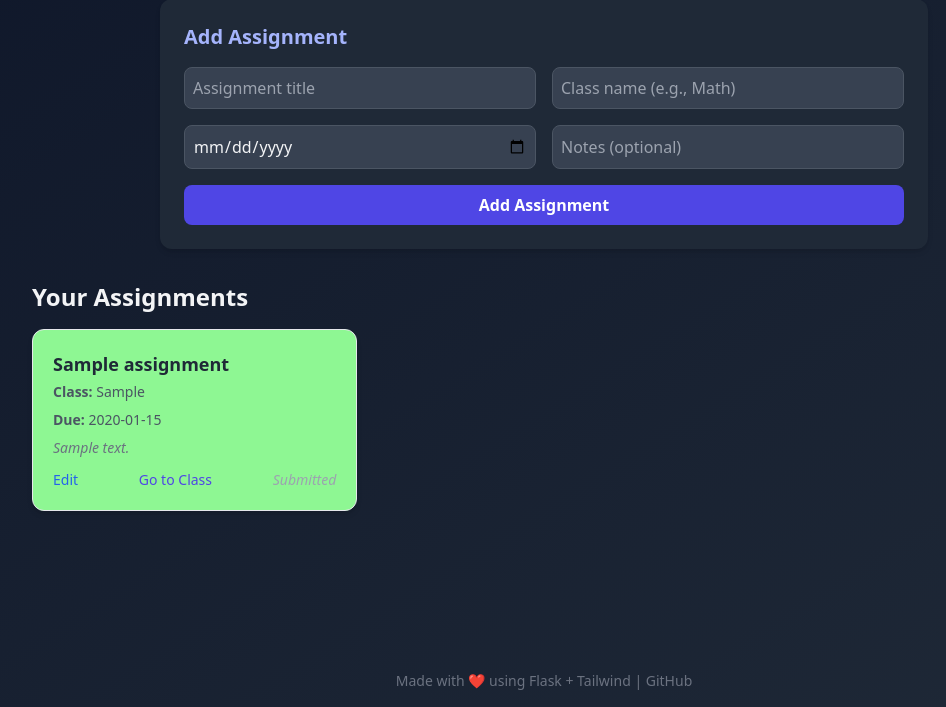
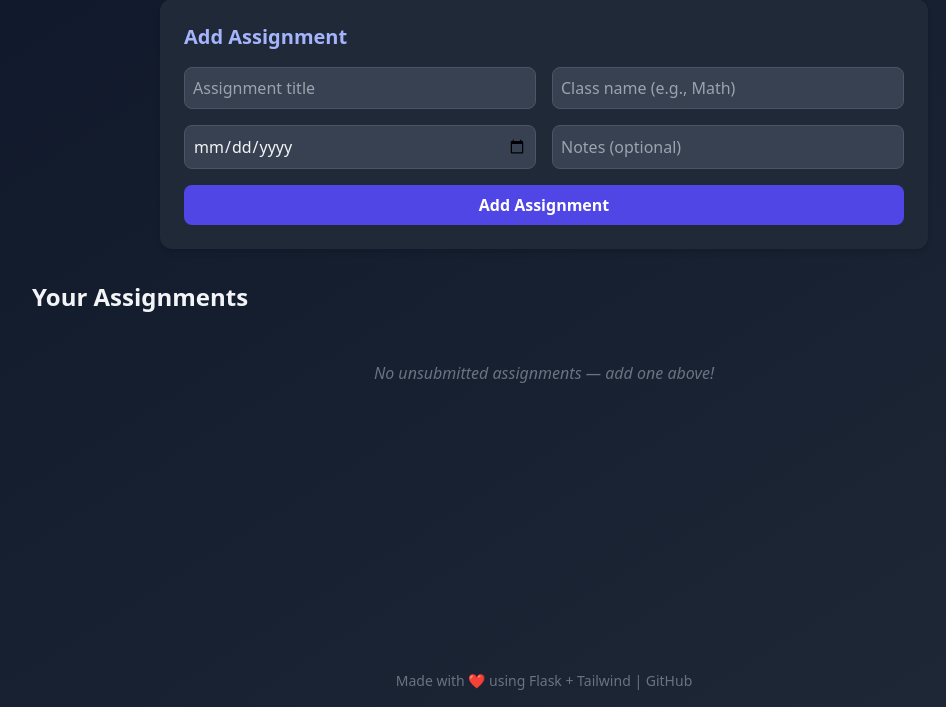
Before and after one commit to DevSpectra-bit/assignment, a Flask app: page / in a window 1280 px wide. Shown: the part 93-800 px from the top of the page, without its empty margins (96-1042 px from the left). Run offline with Flask 3, Linux system fonts and the light colour scheme; the visitor is signed in with stand-in values (Sample User, id 1); tables that the repository leaves empty hold one stand-in row (values such as "Sample post"); some libraries are stand-ins or nearby versions.

Commit message:
Add submitted assignments view and update feature flags

```diff
--- a/app.py
+++ b/app.py
@@ -1458,6 +1458,41 @@ def add_grade(assignment_id):
     conn.close()
     return render_template("add_grade.html", assignment=assignment)
 
+@app.route("/submitted-assignments")
+def submitted_assignments():
+    if "user_id" not in session:
+        return redirect(url_for("login"))
+
+    if not feature_enabled("submitted-view", default=True):
+        if session.get("dev") or session.get("user_id") == -1 or session.get("is_admin") == 1:
+            pass
+        else:
+            return render_template("disabled.html"), 403
+
+    conn = get_connection()
+    c = conn.cursor()
+
+    try:
+        if IS_POSTGRES:
+            c.execute("""
+                SELECT *
+                FROM assignments
+                WHERE user_id = %s AND submitted = TRUE
+                ORDER BY due_date ASC
+            """, (session["user_id"],))
+        else:
+            c.execute("""
+                SELECT *
+                FROM assignments
+                WHERE user_id = ? AND submitted = 1
+                ORDER BY due_date ASC
+            """, (session["user_id"],))
+
+        assignments = c.fetchall()
+    finally:
+        conn.close()
+
+    return render_template("submitted_assignments.html", assignments=assignments)
 
 if __name__ == "__main__":
     port = int(os.environ.get("PORT", 5000))
--- a/feature_flags.json
+++ b/feature_flags.json
@@ -6,5 +6,6 @@
   "manage_classes": true,
   "edit_assignment": true,
   "account": true,
-  "change_password": true
+  "change_password": true,
+  "submitted-view": true
 }
--- a/templates/index.html
+++ b/templates/index.html
@@ -56,6 +56,9 @@
           <!-- GRADE TRACKER -->
           <a href="/grade-tracker" class="block px-4 py-2 {% if dark_mode %}text-gray-100 hover:bg-gray-700{% else %}hover:bg-gray-100 text-gray-800{% endif %}">Grade Tracker</a>
 
+          <!-- SUBMITTED ASSIGNMENTS -->
+          <a href="{{ url_for('submitted_assignments') }}" class="block px-4 py-2 {% if dark_mode %}text-gray-100 hover:bg-gray-700{% else %}hover:bg-gray-100 text-gray-800{% endif %}">Submitted Assignments</a>
+
           <div class="my-1 {% if dark_mode %}border-t border-gray-700{% else %}border-t{% endif %}"></div>
 
           <!-- LOGOUT -->
@@ -73,54 +76,16 @@
 
     <!-- Add Assignment Form -->
     <section class="{% if dark_mode %}bg-gray-800 text-gray-100{% else %}bg-white text-gray-800{% endif %} rounded-xl shadow-md p-6 mb-8 max-w-3xl mx-auto">
-
-    <h2 class="text-xl font-semibold mb-4
-      {% if dark_mode %}text-indigo-300{% else %}text-indigo-600{% endif %}">
-      Add Assignment
-    </h2>
+      <h2 class="text-xl font-semibold mb-4 {% if dark_mode %}text-indigo-300{% else %}text-indigo-600{% endif %}">Add Assignment</h2>
 
       <form action="{{ url_for('add') }}" method="POST" class="grid md:grid-cols-2 gap-4">
-
-      <input type="text" name="title" placeholder="Assignment title" required
-        class="rounded-lg p-2 focus:ring focus:ring-indigo-300
-        {% if dark_mode %}
-          bg-gray-700 text-gray-100 border border-gray-600 placeholder-gray-400
-        {% else %}
-          bg-white text-gray-800 border border-gray-300 placeholder-gray-500
-        {% endif %}">
-
-      <input type="text" name="class" placeholder="Class name (e.g., Math)" required
-        class="rounded-lg p-2 focus:ring focus:ring-indigo-300
-        {% if dark_mode %}
-          bg-gray-700 text-gray-100 border border-gray-600 placeholder-gray-400
-        {% else %}
-          bg-white text-gray-800 border border-gray-300 placeholder-gray-500
-        {% endif %}">
-
-      <input type="date" name="due_date" required
-        class="rounded-lg p-2 focus:ring focus:ring-indigo-300
-        {% if dark_mode %}
-          bg-gray-700 text-gray-100 border border-gray-600
-        {% else %}
-          bg-white text-gray-800 border border-gray-300
-        {% endif %}">
-
-      <input type="text" name="notes" placeholder="Notes (optional)"
-        class="rounded-lg p-2 focus:ring focus:ring-indigo-300
-        {% if dark_mode %}
-          bg-gray-700 text-gray-100 border border-gray-600 placeholder-gray-400
-        {% else %}
-          bg-white text-gray-800 border border-gray-300 placeholder-gray-500
-        {% endif %}">
-
-      <button type="submit"
-        class="col-span-2 font-semibold py-2 rounded-lg transition
-        bg-indigo-600 text-white hover:bg-indigo-700">
-        Add Assignment
-      </button>
+        <input type="text" name="title" placeholder="Assignment title" required class="rounded-lg p-2 focus:ring focus:ring-indigo-300 {% if dark_mode %}bg-gray-700 text-gray-100 border border-gray-600 placeholder-gray-400{% else %}bg-white border border-gray-300 text-gray-900 placeholder-gray-500{% endif %}">
+        <input type="text" name="class" placeholder="Class name (e.g., Math)" required class="rounded-lg p-2 focus:ring focus:ring-indigo-300 {% if dark_mode %}bg-gray-700 text-gray-100 border border-gray-600 placeholder-gray-400{% else %}bg-white border border-gray-300 text-gray-900 placeholder-gray-500{% endif %}">
+        <input type="date" name="due_date" required class="rounded-lg p-2 focus:ring focus:ring-indigo-300 {% if dark_mode %}bg-gray-700 text-gray-100 border border-gray-600{% else %}bg-white border border-gray-300{% endif %}">
+        <input type="text" name="notes" placeholder="Notes (optional)" class="rounded-lg p-2 focus:ring focus:ring-indigo-300 {% if dark_mode %}bg-gray-700 text-gray-100 border border-gray-600 placeholder-gray-400{% else %}bg-white border border-gray-300 text-gray-900 placeholder-gray-500{% endif %}">
+        <button type="submit" class="col-span-2 bg-indigo-600 text-white font-semibold py-2 rounded-lg hover:bg-indigo-700 transition">Add Assignment</button>
       </form>
     </section>
-
 
     <!-- Assignment List -->
     <section class="max-w-5xl mx-auto">
@@ -133,13 +98,8 @@
       {% if assignments %}
         <div class="grid md:grid-cols-2 lg:grid-cols-3 gap-6">
           {% for a in assignments %}
-          <div class="rounded-xl shadow-md overflow-hidden border
-           {% if a.submitted %} flask-submitted border-gray-200
-            {% elif a.is_past_due %} flash-red border-red-400
-            {% elif a.is_due_today %} flash-yellow border-yellow-400
-            {% elif a.is_due_tomorrow %} flash-tomorrow border-yellow-300
-            {% else %} border-gray-200 bg-white {% endif %}
-          ">
+            {% if not a.submitted %}
+              <div class="rounded-xl shadow-md overflow-hidden border {% if a.is_past_due %}flash-red border-red-400{% elif a.is_due_today %}flash-yellow border-yellow-400{% elif a.is_due_tomorrow %}flash-tomorrow border-yellow-300{% else %}border-gray-200 bg-white{% endif %}">
                 <div class="p-5">
                   <h3 class="text-lg font-semibold text-gray-800 mb-1">{{ a.title }}</h3>
                   <p class="text-sm text-gray-600 mb-2"><strong>Class:</strong> {{ a.cl }}</p>
@@ -150,21 +110,21 @@
                   {% endif %}
 
                   <div class="flex justify-between items-center">
-                <a href="{{ url_for('edit_assignment', id=a.id) }}" class="text-blue-600 font-medium hover:underline text-sm">Edit</a>
+                    <a href="{{ url_for('edit', id=a.id) }}" class="text-blue-600 font-medium hover:underline text-sm">Edit</a>
                     <a href="{{ url_for('redirect_by_class', id=a.id) }}" target="_blank" class="text-indigo-600 font-medium hover:underline text-sm">Go to Class</a>
-
-                {% if not a.submitted %}
                     <form action="{{ url_for('submit_assignment', id=a.id) }}" method="POST" style="display:inline;">
                       <button type="submit" class="text-green-600 font-medium hover:underline text-sm">Submit</button>
                     </form>
-                {% else %}
-                  <span class="text-gray-400 text-sm italic">Submitted</span>
-                {% endif %}
                   </div>
                 </div>
               </div>
+            {% endif %}
           {% endfor %}
         </div>
+        {% set unsubmitted = assignments | selectattr('submitted','equalto',False) | list %}
+        {% if unsubmitted|length == 0 %}
+          <p class="text-center text-gray-500 italic mt-8">No unsubmitted assignments — add one above!</p>
+        {% endif %}
       {% else %}
         <p class="text-center text-gray-500 italic mt-8">No assignments yet — add one above!</p>
       {% endif %}
```
Also changed, not shown: templates/submitted_assignments.html (added, +53 -0 lines). Lines whose indentation alone changed are shown as unchanged.
